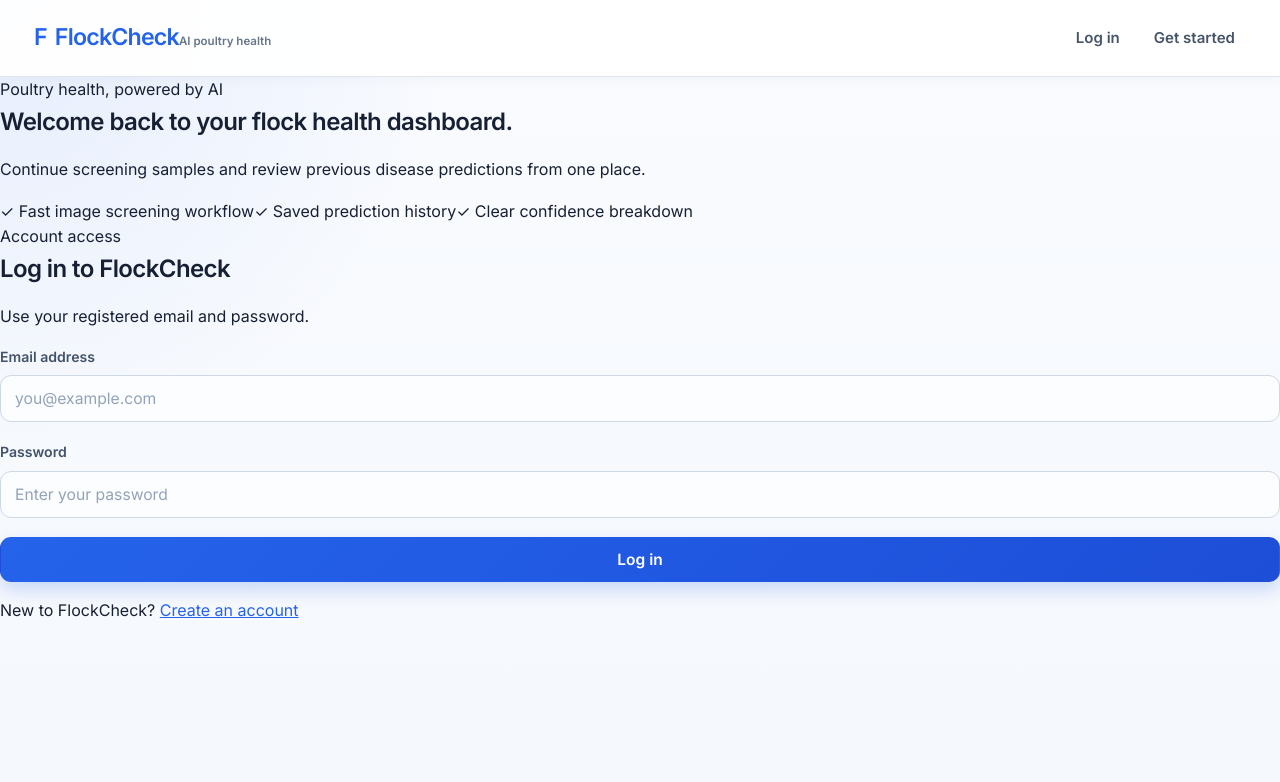
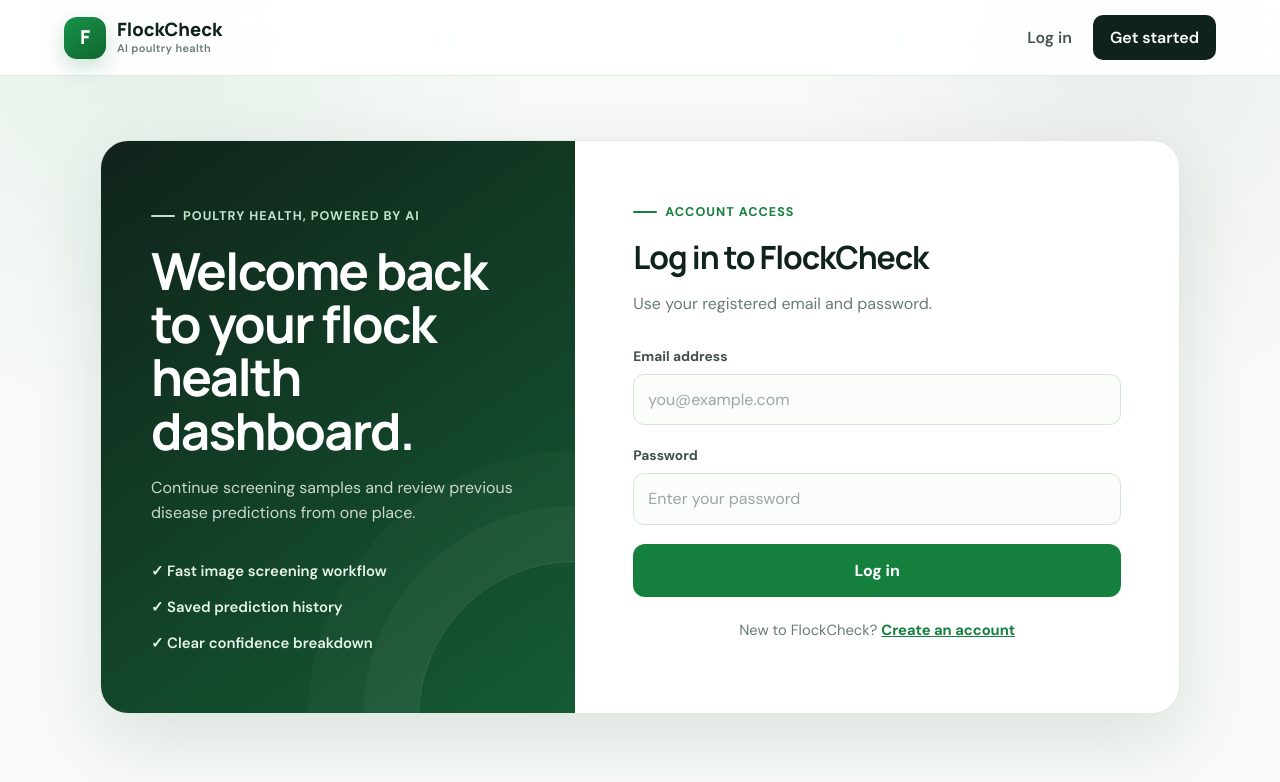
Before and after one commit to Mithun9661/poultry-disease-classification, a React (Vite) app in the folder client/: page /login in a window 1280 px wide. Shown: the top 782 px of the page. Built offline with nearby package versions, Linux system fonts and the light colour scheme; no server answers.

Commit message:
redesign: complete premium agritech visual system

```diff
--- a/client/src/index.css
+++ b/client/src/index.css
@@ -1,363 +1,203 @@
-/* Clean clinical dashboard theme */
+@import url('https://fonts.googleapis.com/css2?family=DM+Sans:wght@400;500;600;700&family=Manrope:wght@600;700;800&display=swap');
+
 :root {
-  --bg: #f5f8fc;
+  --bg: #f7faf7;
   --surface: #ffffff;
-  --surface-raised: #eef5ff;
-  --border: #dbe5f0;
-  --text: #172033;
-  --text-muted: #66758a;
-  --accent: #2563eb;
-  --accent-strong: #1d4ed8;
-  --accent-soft: #eaf2ff;
-  --danger: #dc2626;
-  --danger-bg: #fff1f2;
-  --success: #16a34a;
-  --success-bg: #ecfdf3;
-  --shadow: 0 14px 35px rgba(15, 23, 42, 0.08);
-  --shadow-sm: 0 5px 18px rgba(15, 23, 42, 0.06);
-  --font-display: "Inter", -apple-system, BlinkMacSystemFont, "Segoe UI", sans-serif;
-  --font-body: "Inter", -apple-system, BlinkMacSystemFont, "Segoe UI", sans-serif;
-  --radius: 16px;
+  --surface-soft: #f0f7f2;
+  --border: #dfe9e1;
+  --text: #10231a;
+  --text-muted: #6a7c72;
+  --accent: #15803d;
+  --accent-strong: #116530;
+  --accent-soft: #e8f5ec;
+  --navy: #102a43;
+  --danger: #c43d3d;
+  --danger-bg: #fff3f2;
+  --success: #15803d;
+  --success-bg: #effaf2;
+  --shadow: 0 24px 70px rgba(27, 61, 43, 0.12);
+  --shadow-sm: 0 10px 30px rgba(27, 61, 43, 0.08);
+  --radius: 22px;
+  --font-display: "Manrope", sans-serif;
+  --font-body: "DM Sans", sans-serif;
 }
 
 * { box-sizing: border-box; }
+html { scroll-behavior: smooth; }
 html, body, #root { min-height: 100%; }
-
 body {
   margin: 0;
-  background:
-    radial-gradient(circle at top left, rgba(37, 99, 235, 0.09), transparent 30%),
-    linear-gradient(180deg, #f9fbff 0%, var(--bg) 100%);
   color: var(--text);
   font-family: var(--font-body);
-  font-size: 16px;
   line-height: 1.6;
+  background:
+    radial-gradient(circle at 12% 5%, rgba(21,128,61,.08), transparent 28%),
+    radial-gradient(circle at 88% 8%, rgba(16,42,67,.06), transparent 25%),
+    var(--bg);
 }
 
-h1, h2, h3 {
-  font-family: var(--font-display);
-  color: var(--text);
-  font-weight: 750;
-  margin: 0 0 0.45em;
-  letter-spacing: -0.025em;
-}
+a { color: inherit; }
+button, input { font: inherit; }
+h1, h2, h3 { font-family: var(--font-display); letter-spacing: -0.035em; margin-top: 0; }
+p { margin-top: 0; }
 
-a { color: var(--accent); }
-button, input { font-family: var(--font-body); }
 .app-shell { min-height: 100vh; display: flex; flex-direction: column; }
 
 .topbar {
   position: sticky;
   top: 0;
-  z-index: 20;
+  z-index: 50;
+  height: 76px;
   display: flex;
   align-items: center;
   justify-content: space-between;
-  padding: 18px 34px;
-  background: rgba(255, 255, 255, 0.92);
-  backdrop-filter: blur(14px);
-  border-bottom: 1px solid rgba(219, 229, 240, 0.9);
-  box-shadow: 0 2px 14px rgba(15, 23, 42, 0.04);
+  padding: 0 5vw;
+  background: rgba(255,255,255,.92);
+  backdrop-filter: blur(16px);
+  border-bottom: 1px solid rgba(223,233,225,.9);
 }
 
-.brand {
-  font-size: 1.45rem;
-  font-weight: 800;
-  color: var(--accent);
-  text-decoration: none;
-  display: flex;
-  align-items: baseline;
-  gap: 8px;
-  letter-spacing: -0.035em;
+.brand { display: inline-flex; align-items: center; gap: 11px; text-decoration: none; }
+.brand-mark {
+  width: 42px; height: 42px; display: grid; place-items: center;
+  color: #fff; background: linear-gradient(145deg, #17934a, #116530);
+  border-radius: 13px; font-family: var(--font-display); font-weight: 800; font-size: 1.2rem;
+  box-shadow: 0 8px 20px rgba(21,128,61,.22);
+}
+.brand-copy { display: flex; flex-direction: column; color: var(--text); font-family: var(--font-display); font-weight: 800; line-height: 1.05; font-size: 1.15rem; }
+.brand-copy small { margin-top: 4px; color: var(--text-muted); font-family: var(--font-body); font-size: .69rem; font-weight: 600; letter-spacing: .03em; }
+
+.nav-links { display: flex; align-items: center; gap: 8px; }
+.nav-links a, .nav-links .link-btn {
+  text-decoration: none; border: 0; background: transparent; color: #42564b;
+  font-weight: 600; padding: 10px 13px; border-radius: 10px; cursor: pointer;
+}
+.nav-links a:hover, .nav-links .link-btn:hover { background: var(--surface-soft); color: var(--accent-strong); }
+.nav-links .nav-cta { background: var(--text); color: white; padding: 10px 17px; }
+.nav-links .nav-cta:hover { background: var(--accent-strong); color: white; }
+.user-chip { padding: 7px 11px; border-radius: 999px; background: var(--surface-soft); color: var(--accent-strong); font-size: .88rem; font-weight: 700; }
+
+.home-page { width: min(1180px, 92vw); margin: 0 auto; padding: 72px 0 90px; }
+.hero-grid { display: grid; grid-template-columns: 1.05fr .95fr; gap: 70px; align-items: center; min-height: 560px; }
+.eyebrow { display: inline-flex; align-items: center; gap: 8px; color: var(--accent); font-size: .79rem; font-weight: 800; letter-spacing: .08em; text-transform: uppercase; }
+.eyebrow::before { content: ""; width: 24px; height: 2px; background: currentColor; border-radius: 99px; }
+.eyebrow.light { color: #bce7c9; }
+.hero-copy h1 { max-width: 680px; margin: 16px 0 22px; font-size: clamp(3rem, 5.6vw, 5.6rem); line-height: .98; font-weight: 800; color: var(--text); }
+.hero-copy > p { max-width: 650px; color: var(--text-muted); font-size: 1.08rem; }
+.hero-actions { display: flex; gap: 12px; flex-wrap: wrap; margin-top: 28px; }
+.trust-row { display: flex; gap: 20px; flex-wrap: wrap; margin-top: 28px; color: #52655b; font-size: .88rem; font-weight: 600; }
+
+.btn { display: inline-flex; align-items: center; justify-content: center; text-decoration: none; border: 1px solid transparent; border-radius: 12px; padding: 12px 20px; background: var(--accent); color: #fff; font-weight: 700; cursor: pointer; transition: .18s ease; }
+.btn:hover { background: var(--accent-strong); transform: translateY(-1px); box-shadow: 0 10px 20px rgba(21,128,61,.15); }
+.btn-large { min-height: 50px; padding: 13px 20px; }
+.btn-secondary { background: #fff; color: var(--text); border-color: var(--border); box-shadow: none; }
+.btn-secondary:hover { background: var(--surface-soft); color: var(--accent-strong); box-shadow: none; }
+.btn-block { width: 100%; }
+.btn:disabled { opacity: .6; cursor: not-allowed; transform: none; box-shadow: none; }
+
+.diagnostic-card { background: #fff; border: 1px solid var(--border); border-radius: 28px; padding: 26px; box-shadow: var(--shadow); position: relative; overflow: hidden; }
+.diagnostic-card::after { content: ""; position: absolute; width: 190px; height: 190px; border-radius: 50%; right: -70px; top: -70px; background: rgba(21,128,61,.055); pointer-events: none; }
+.diagnostic-head { display: flex; justify-content: space-between; gap: 15px; align-items: center; margin-bottom: 20px; }
+.diagnostic-head h3 { margin: 2px 0 0; font-size: 1.35rem; }
+.mini-label { color: var(--text-muted); font-size: .73rem; font-weight: 700; text-transform: uppercase; letter-spacing: .08em; }
+.live-badge { color: var(--accent-strong); background: var(--accent-soft); border: 1px solid #ccebd5; border-radius: 999px; padding: 7px 11px; font-size: .75rem; font-weight: 800; }
+.sample-panel { min-height: 250px; border: 1.5px dashed #bfd4c5; background: linear-gradient(180deg,#f9fcfa,#f2f8f4); border-radius: 20px; display: flex; flex-direction: column; justify-content: center; align-items: center; text-align: center; padding: 30px; }
+.sample-icon { width: 82px; height: 82px; color: var(--accent); display: grid; place-items: center; background: #fff; border: 1px solid #dce9df; border-radius: 24px; margin-bottom: 14px; box-shadow: var(--shadow-sm); }
+.sample-icon svg { width: 54px; height: 54px; }
+.sample-panel p { margin: 0 0 4px; color: var(--text); font-weight: 700; }
+.sample-panel span { color: var(--text-muted); font-size: .84rem; }
+.disease-grid { display: grid; grid-template-columns: repeat(2, 1fr); gap: 9px; margin-top: 14px; }
+.disease-pill { padding: 10px 12px; text-align: center; border: 1px solid var(--border); background: #fbfdfb; border-radius: 10px; font-size: .82rem; font-weight: 700; color: #52655b; }
+.disease-pill.healthy { background: var(--accent-soft); color: var(--accent-strong); border-color: #ccebd5; }
+
+.feature-strip { margin-top: 64px; display: grid; grid-template-columns: repeat(3, 1fr); border: 1px solid var(--border); border-radius: 22px; background: #fff; overflow: hidden; box-shadow: var(--shadow-sm); }
+.feature-item { display: flex; gap: 16px; padding: 28px; border-right: 1px solid var(--border); }
+.feature-item:last-child { border-right: 0; }
+.feature-item strong { color: var(--accent); font-family: var(--font-display); font-size: .9rem; }
+.feature-item h3 { margin: 0 0 5px; font-size: 1.05rem; }
+.feature-item p { margin: 0; color: var(--text-muted); font-size: .9rem; }
+
+.info-banner { margin-top: 28px; padding: 46px; display: grid; grid-template-columns: 1fr .8fr; gap: 50px; align-items: center; color: white; background: linear-gradient(135deg, #10231a 0%, #174b31 100%); border-radius: 28px; box-shadow: var(--shadow); }
+.info-banner h2 { margin: 12px 0 0; color: #fff; font-size: clamp(1.8rem,3vw,2.8rem); line-height: 1.12; }
+.info-banner p { margin: 0; color: #cbd8d0; }
+
+.auth-page { flex: 1; width: min(1080px, 92vw); margin: 0 auto; display: flex; align-items: center; padding: 58px 0 80px; }
+.auth-shell { width: 100%; display: grid; grid-template-columns: .88fr 1.12fr; background: #fff; border: 1px solid var(--border); border-radius: 28px; overflow: hidden; box-shadow: var(--shadow); }
+.auth-aside { padding: 58px 50px; background: linear-gradient(145deg, #10231a 0%, #145b34 100%); color: #fff; position: relative; overflow: hidden; }
+.auth-aside::after { content: ""; position: absolute; width: 310px; height: 310px; right: -155px; bottom: -160px; border: 1px solid rgba(255,255,255,.13); border-radius: 50%; box-shadow: 0 0 0 55px rgba(255,255,255,.035), 0 0 0 110px rgba(255,255,255,.025); }
+.auth-aside h1 { margin: 18px 0 18px; font-size: clamp(2.2rem,4vw,3.55rem); line-height: 1.04; color: #fff; }
+.auth-aside p { color: #cbd8d0; max-width: 460px; }
+.auth-benefits { display: grid; gap: 12px; margin-top: 34px; color: #e7f4eb; font-size: .93rem; font-weight: 600; }
+.auth-form-wrap { padding: 54px 58px; }
+.auth-heading h2 { margin: 10px 0 8px; font-size: 2rem; }
+.auth-heading p { color: var(--text-muted); margin-bottom: 28px; }
+.auth-form { display: grid; gap: 2px; }
+.auth-switch { margin: 22px 0 0; color: var(--text-muted); text-align: center; font-size: .92rem; }
+.auth-switch a { color: var(--accent); font-weight: 700; }
+
+.field { margin-bottom: 17px; }
+.field label { display: block; margin-bottom: 7px; color: #405248; font-size: .86rem; font-weight: 700; }
+.field input { width: 100%; min-height: 48px; padding: 12px 14px; color: var(--text); background: #fbfdfb; border: 1px solid #d7e3da; border-radius: 11px; outline: none; transition: .18s ease; }
+.field input::placeholder { color: #9aa8a0; }
+.field input:focus { background: #fff; border-color: #57a870; box-shadow: 0 0 0 4px rgba(21,128,61,.09); }
+
+.error-banner { margin-bottom: 20px; padding: 12px 15px; color: #a52b2b; background: var(--danger-bg); border: 1px solid #f2cccc; border-radius: 11px; font-size: .9rem; font-weight: 600; }
+
+.page { flex: 1; width: min(720px, 92vw); margin: 0 auto; padding: 60px 0 80px; }
+.page-wide { flex: 1; width: min(1050px, 92vw); margin: 0 auto; padding: 60px 0 80px; }
+.page > h1, .page-wide > h1 { font-size: clamp(2rem,4vw,3rem); margin-bottom: 7px; }
+.subtitle { color: var(--text-muted); margin-bottom: 28px; }
+.card { padding: 28px; border-radius: 18px; background: #fff; border: 1px solid var(--border); box-shadow: var(--shadow-sm); }
+.dropzone { padding: 52px 24px; text-align: center; border: 1.5px dashed #b7cebE; border-radius: 20px; background: #fbfdfb; cursor: pointer; transition: .18s ease; }
+.dropzone:hover, .dropzone.drag-over { border-color: var(--accent); background: var(--surface-soft); }
+.dropzone input { display: none; }
+.preview-image { max-width: 100%; max-height: 360px; border-radius: 16px; margin-bottom: 20px; box-shadow: var(--shadow-sm); }
+.result-banner { padding: 22px; border-radius: 18px; margin-bottom: 20px; }
+.result-banner.healthy { background: var(--success-bg); border: 1px solid #ccebd5; }
+.result-banner.disease { background: var(--danger-bg); border: 1px solid #efcccc; }
+.result-banner h3 { margin-bottom: 4px; }
+.confidence-bar-track { height: 8px; background: #e7eee9; border-radius: 999px; overflow: hidden; margin-top: 12px; }
+.confidence-bar-fill { height: 100%; background: linear-gradient(90deg,#24a55a,#0f6f35); }
+.prob-row { display: flex; justify-content: space-between; padding: 10px 0; border-bottom: 1px solid #edf2ee; font-size: .9rem; }
+.prob-row:last-child { border-bottom: 0; }
+.history-grid { display: grid; grid-template-columns: repeat(auto-fill,minmax(230px,1fr)); gap: 18px; }
+.history-card { border: 1px solid var(--border); background: #fff; border-radius: 17px; overflow: hidden; box-shadow: var(--shadow-sm); }
+.history-card img { width: 100%; height: 165px; object-fit: cover; display: block; }
+.history-card-body { padding: 15px; }
+.tag { display: inline-flex; padding: 4px 10px; border-radius: 999px; font-size: .76rem; font-weight: 800; }
+.tag.healthy { color: var(--accent-strong); background: var(--accent-soft); }
+.tag.disease { color: #a52b2b; background: #fde8e7; }
+.empty-state { padding: 52px 20px; text-align: center; color: var(--text-muted); border: 1px dashed var(--border); border-radius: 18px; background: #fff; }
+
+@media (max-width: 900px) {
+  .hero-grid, .auth-shell, .info-banner { grid-template-columns: 1fr; }
+  .hero-grid { gap: 40px; min-height: auto; }
+  .hero-copy h1 { font-size: clamp(2.9rem,10vw,4.8rem); }
+  .feature-strip { grid-template-columns: 1fr; }
+  .feature-item { border-right: 0; border-bottom: 1px solid var(--border); }
+  .feature-item:last-child { border-bottom: 0; }
+  .auth-aside { padding: 42px 34px; }
+  .auth-form-wrap { padding: 40px 34px; }
 }
 
-.brand small {
-  font-size: 0.72rem;
-  font-weight: 650;
-  color: var(--text-muted);
-  letter-spacing: 0;
+@media (max-width: 620px) {
+  .topbar { height: auto; min-height: 70px; padding: 13px 16px; gap: 12px; }
+  .brand-copy small { display: none; }
+  .nav-links { gap: 2px; }
+  .nav-links a, .nav-links .link-btn { padding: 8px; font-size: .84rem; }
+  .nav-links .nav-cta { padding: 8px 10px; }
+  .user-chip { display: none; }
+  .home-page { padding-top: 46px; }
+  .hero-grid { gap: 32px; }
+  .hero-copy h1 { font-size: clamp(2.65rem,13vw,4rem); }
+  .hero-actions { flex-direction: column; }
+  .hero-actions .btn { width: 100%; }
+  .trust-row { display: grid; gap: 8px; }
+  .diagnostic-card { padding: 18px; border-radius: 20px; }
+  .info-banner { padding: 30px 24px; gap: 22px; }
+  .auth-page { width: min(94vw,1080px); padding-top: 28px; }
+  .auth-aside, .auth-form-wrap { padding: 30px 24px; }
+  .auth-aside h1 { font-size: 2.4rem; }
+  .page, .page-wide { width: 92vw; padding-top: 42px; }
+  .card { padding: 21px; }
 }
-
-.nav-links { display: flex; gap: 12px; align-items: center; }
-
-.nav-links a,
-.nav-links button.link-btn {
-  color: #475569;
-  text-decoration: none;
-  font-size: 0.94rem;
-  font-weight: 600;
-  background: transparent;
-  border: none;
-  border-radius: 10px;
-  cursor: pointer;
-  padding: 8px 11px;
-  transition: 0.18s ease;
-}
-
-.nav-links a:hover,
-.nav-links button.link-btn:hover {
-  color: var(--accent);
-  background: var(--accent-soft);
-}
-
-.page {
-  flex: 1;
-  max-width: 720px;
-  width: 100%;
-  margin: 0 auto;
-  padding: 64px 24px 88px;
-}
-
-.page-wide {
-  flex: 1;
-  max-width: 1040px;
-  width: 100%;
-  margin: 0 auto;
-  padding: 64px 24px 88px;
-}
-
-.page > h1,
-.page-wide > h1 {
-  font-size: clamp(2rem, 4vw, 2.7rem);
-  line-height: 1.15;
-}
-
-.subtitle {
-  color: var(--text-muted);
-  margin: 0 0 30px;
-  font-size: 1rem;
-}
-
-.card {
-  background: var(--surface);
-  border: 1px solid var(--border);
-  border-radius: var(--radius);
-  padding: 30px;
-  box-shadow: var(--shadow-sm);
-}
-
-.field { margin-bottom: 19px; }
-
-.field label {
-  display: block;
-  font-size: 0.88rem;
-  font-weight: 700;
-  color: #42526a;
-  margin-bottom: 7px;
-}
-
-.field input {
-  width: 100%;
-  padding: 13px 14px;
-  border-radius: 11px;
-  border: 1px solid #cfd9e6;
-  background: #fbfdff;
-  color: var(--text);
-  font-size: 0.98rem;
-  transition: border-color 0.18s ease, box-shadow 0.18s ease, background 0.18s ease;
-}
-
-.field input::placeholder { color: #94a3b8; }
-
-.field input:focus {
-  outline: none;
-  border-color: #60a5fa;
-  background: #ffffff;
-  box-shadow: 0 0 0 4px rgba(37, 99, 235, 0.11);
-}
-
-.btn {
-  display: inline-flex;
-  align-items: center;
-  justify-content: center;
-  gap: 8px;
-  padding: 12px 20px;
-  border-radius: 11px;
-  border: 1px solid transparent;
-  font-size: 0.97rem;
-  font-weight: 750;
-  cursor: pointer;
-  background: linear-gradient(135deg, #2563eb, #1d4ed8);
-  color: #ffffff;
-  box-shadow: 0 8px 18px rgba(37, 99, 235, 0.22);
-  transition: transform 0.16s ease, box-shadow 0.16s ease, background 0.16s ease;
-}
-
-.btn:hover {
-  transform: translateY(-1px);
-  box-shadow: 0 11px 23px rgba(37, 99, 235, 0.27);
-}
-
-.btn:disabled { opacity: 0.58; cursor: not-allowed; transform: none; box-shadow: none; }
-.btn-block { width: 100%; }
-
-.btn-secondary {
-  background: #ffffff;
-  border-color: var(--border);
-  color: #334155;
-  box-shadow: none;
-}
-
-.btn-secondary:hover {
-  background: #f8fafc;
-  border-color: #cbd5e1;
-  box-shadow: none;
-}
-
-.error-banner {
-  background: var(--danger-bg);
-  border: 1px solid #fecaca;
-  color: #b91c1c;
-  padding: 13px 16px;
-  border-radius: 11px;
-  font-size: 0.92rem;
-  font-weight: 600;
-  margin-bottom: 20px;
-}
-
-.dropzone {
-  background: rgba(255, 255, 255, 0.8);
-  border: 2px dashed #b9c9dc;
-  border-radius: var(--radius);
-  padding: 48px 22px;
-  text-align: center;
-  cursor: pointer;
-  box-shadow: var(--shadow-sm);
-  transition: 0.18s ease;
-}
-
-.dropzone:hover,
-.dropzone.drag-over {
-  border-color: #60a5fa;
-  background: #f3f8ff;
-  transform: translateY(-1px);
-}
-
-.dropzone input { display: none; }
-
-.preview-image {
-  max-width: 100%;
-  max-height: 360px;
-  border-radius: 14px;
-  margin-bottom: 20px;
-  box-shadow: var(--shadow-sm);
-}
-
-.result-banner {
-  border-radius: var(--radius);
-  padding: 22px 24px;
-  margin-bottom: 20px;
-  box-shadow: var(--shadow-sm);
-}
-
-.result-banner.healthy {
-  background: var(--success-bg);
-  border: 1px solid #bbf7d0;
-}
-
-.result-banner.disease {
-  background: var(--danger-bg);
-  border: 1px solid #fecaca;
-}
-
-.result-banner h3 { margin-bottom: 4px; }
-
-.confidence-bar-track {
-  height: 9px;
-  background: #e2e8f0;
-  border-radius: 999px;
-  overflow: hidden;
-  margin-top: 12px;
-}
-
-.confidence-bar-fill {
-  height: 100%;
-  background: linear-gradient(90deg, #38bdf8, #2563eb);
-  border-radius: inherit;
-}
-
-.prob-row {
-  display: flex;
-  justify-content: space-between;
-  padding: 10px 0;
-  border-bottom: 1px solid #edf2f7;
-  font-size: 0.92rem;
-}
-
-.prob-row:last-child { border-bottom: none; }
-
-.history-grid {
-  display: grid;
-  grid-template-columns: repeat(auto-fill, minmax(230px, 1fr));
-  gap: 20px;
-}
-
-.history-card {
-  background: var(--surface);
-  border: 1px solid var(--border);
-  border-radius: var(--radius);
-  overflow: hidden;
-  box-shadow: var(--shadow-sm);
-}
-
-.history-card img {
-  width: 100%;
-  height: 160px;
-  object-fit: cover;
-  display: block;
-}
-
-.history-card-body { padding: 16px; }
-
-.tag {
-  display: inline-block;
-  font-size: 0.78rem;
-  padding: 4px 10px;
-  border-radius: 999px;
-  font-weight: 750;
-}
-
-.tag.healthy { background: #dcfce7; color: #166534; }
-.tag.disease { background: #fee2e2; color: #b91c1c; }
-
-.empty-state {
-  text-align: center;
-  padding: 64px 20px;
-  color: var(--text-muted);
-  background: rgba(255,255,255,0.72);
-  border: 1px dashed var(--border);
-  border-radius: var(--radius);
-}
-
-.hero {
-  text-align: center;
-  margin: 18px auto 44px;
-}
-
-.hero h1 {
-  font-size: clamp(2.45rem, 6vw, 4rem);
-  line-height: 1.06;
-  background: linear-gradient(135deg, #172033 12%, #2563eb 78%);
-  -webkit-background-clip: text;
-  background-clip: text;
-  color: transparent;
-  margin-bottom: 18px;
-}
-
-.hero .subtitle {
-  max-width: 620px;
-  margin-left: auto;
-  margin-right: auto;
-  font-size: 1.05rem;
-}
-
-@media (max-width: 640px) {
-  .topbar { padding: 14px 16px; align-items: flex-start; gap: 12px; }
-  .brand { font-size: 1.25rem; }
-  .brand small { display: none; }
-  .nav-links { gap: 2px; flex-wrap: wrap; justify-content: flex-end; }
-  .nav-links a, .nav-links button.link-btn { padding: 7px 8px; font-size: 0.86rem; }
-  .page, .page-wide { padding: 42px 16px 64px; }
-  .card { padding: 22px; }
-  .hero { margin-top: 4px; }
-}
```
